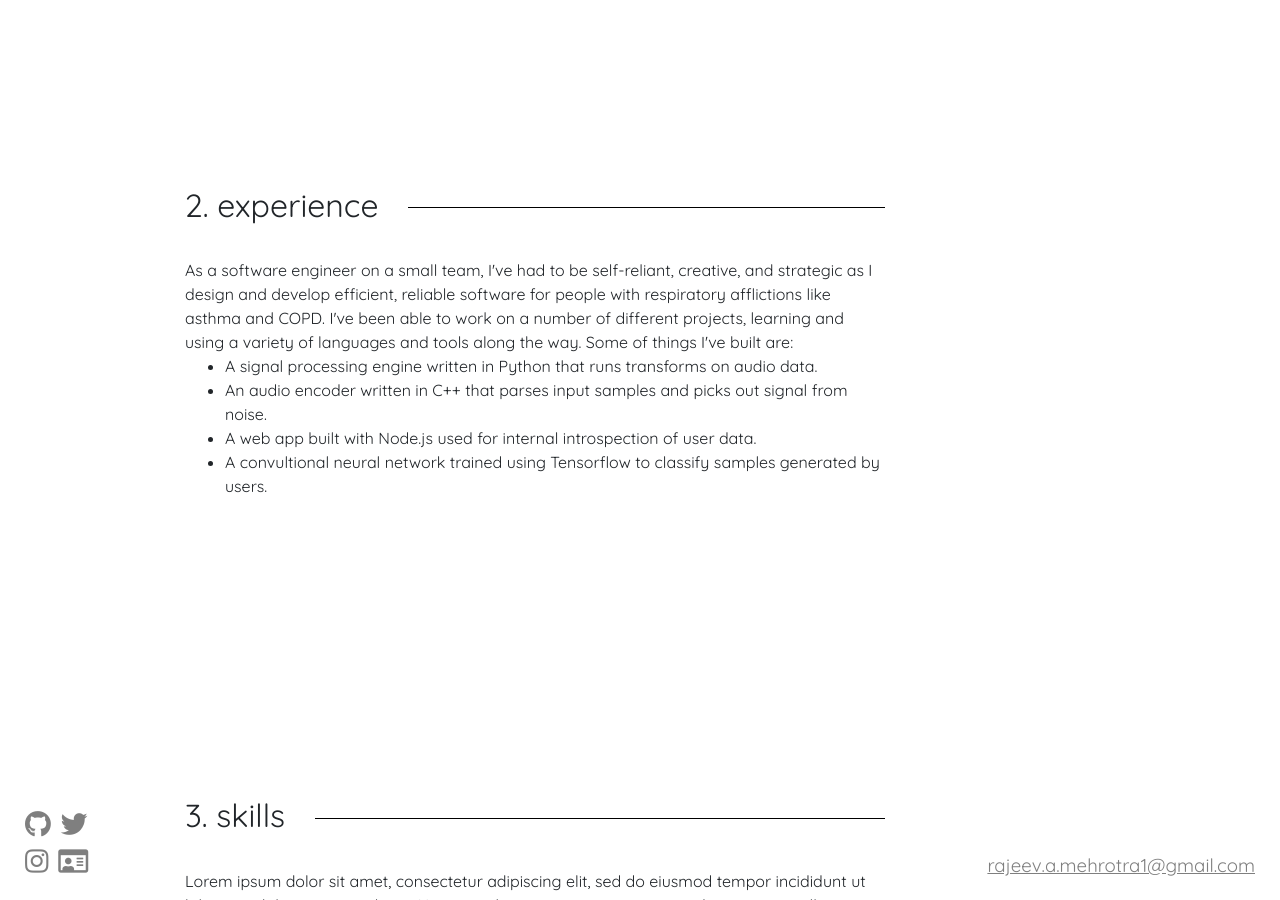
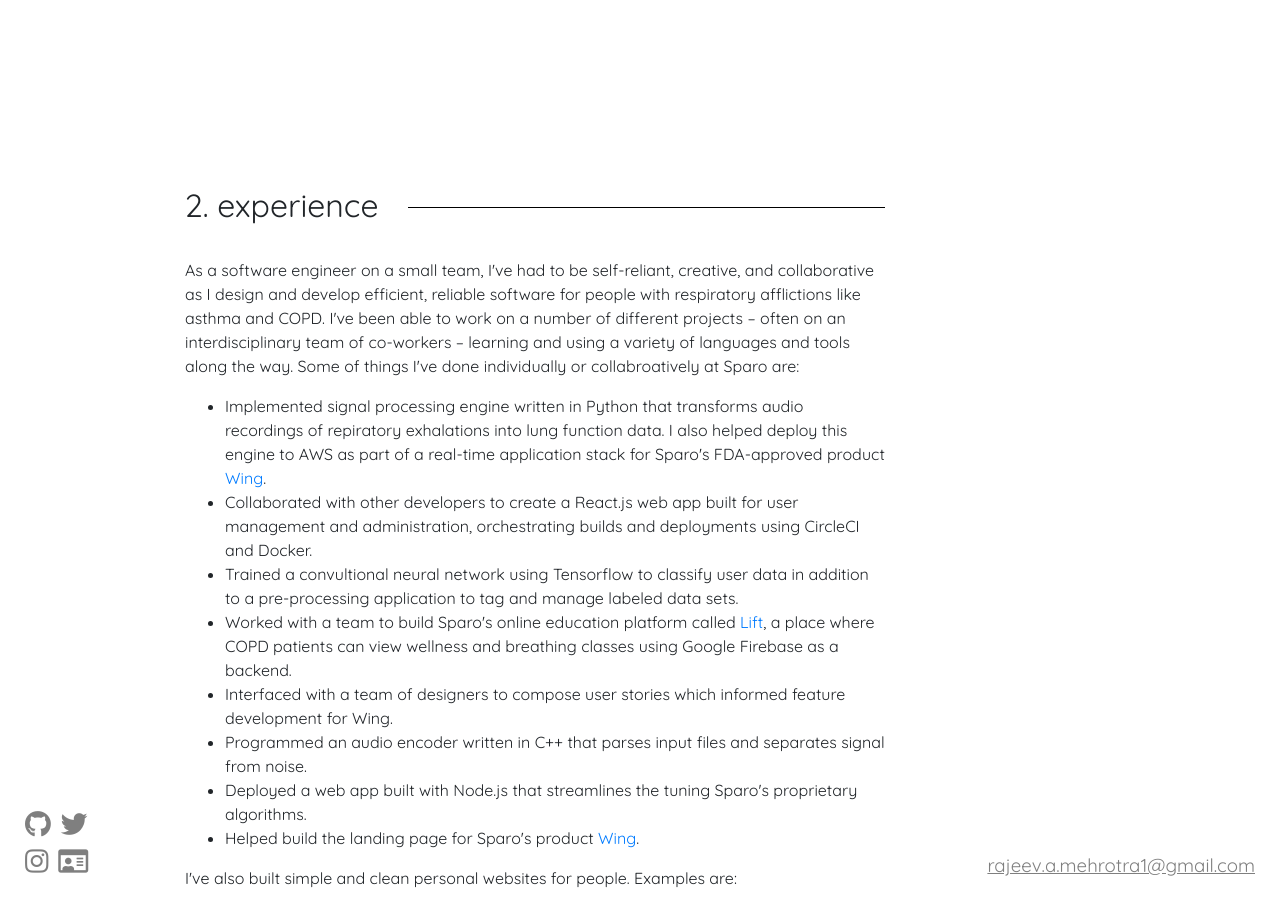
Before and after one commit to rajeevmehrotra/rajeevmehrotra.github.io, a Jekyll site: the page built from index.html, in a window 1280 px wide and 900 px high, scrolled down 1512 px. Built offline with Jekyll 4.4.1, drawn with Linux system fonts in a browser that asks for light colours; nearby versions of some CDN libraries; some of the changed text lies outside the part shown.

Commit message:
copy v1 for experience section

```diff
--- a/index.html
+++ b/index.html
@@ -19,7 +19,6 @@
 <section class='container d-flex flex-column justify-content-center' id='about'>
   <div class='content'>
     <h2><span>1. who am i</span></h2>
-    <div>
     <p>
       Hey, I'm Raj.  I am a Software Engineer with more than 5 years of professional experience.
       In my time as a developer, I've been able to work on a wide range of projects, enabling
@@ -38,36 +37,61 @@
       a biomedical tech start-up based in St. Louis, MO.
     </p>
   </div>
-  </div>
 </section>
 
 <section class='container d-flex flex-column justify-content-center' id='experience'>
   <div class='content'>
     <h2><span>2. experience</span></h2>
-    <div>
+    <p>
       As a software engineer on a small team, I've had to be self-reliant, creative, and
-      strategic as I design and develop efficient, reliable software for people with
+      collaborative as I design and develop efficient, reliable software for people with
       respiratory afflictions like asthma and COPD.
-      I've been able to work on a number of different projects, learning and using
-      a variety of languages and tools along the way.  Some of things I've built are:
+      I've been able to work on a number of different projects &ndash; often on an interdisciplinary team of co-workers &ndash; learning and using
+      a variety of languages and tools along the way. Some of things I've done individually or collabroatively at Sparo are:
+    </p>
     <ul>
       <li>
-          A signal processing engine written in Python that runs transforms on audio data.
+        Implemented signal processing engine written in Python that transforms audio recordings of repiratory exhalations
+        into lung function data. I also helped deploy this engine to AWS as part of a real-time application stack
+        for Sparo's FDA-approved product <a href='https://mywing.io' target="_blank" rel="nofollow noopener">Wing</a>.
       </li>
       <li>
-          An audio encoder written in C++ that parses input samples and picks out signal from noise.
+        Collaborated with other developers to create a React.js web app built for user management and administration,
+        orchestrating builds and deployments using CircleCI and Docker.
       </li>
       <li>
-          A web app built with Node.js used for internal introspection of user data.
+        Trained a convultional neural network using Tensorflow to classify user data in addition to
+        a pre-processing application to tag and manage labeled data sets.
       </li>
       <li>
-          A convultional neural network trained using Tensorflow to classify samples generated by users.
+        Worked with a team to build Sparo's online education platform called
+        <a href='https://liftpulmonaryrehab.com' target="_blank" rel="nofollow noopener">Lift</a>,
+        a place where COPD patients can view wellness and breathing classes using Google Firebase as a backend.
+      </li>
+      <li>
+        Interfaced with a team of designers to compose user stories which informed feature development for Wing.
+      </li>
+      <li>
+        Programmed an audio encoder written in C++ that parses input files and separates signal from noise.
+      </li>
+      <li>
+        Deployed a web app built with Node.js that streamlines the tuning Sparo's proprietary algorithms.
+      </li>
+      <li>
+        Helped build the landing page for Sparo's product <a href='https://mywing.io' target="_blank" rel="nofollow noopener">Wing</a>.
       </li>
     </ul>
-    </div>
-    <div>
-
-    </div>
+    <p>
+      I've also built simple and clean personal websites for people. Examples are:
+    </p>
+    <ul>
+      <li>
+        A personal portfolio for <a href='/alana' target="_blank" rel="nofollow noopener">Alana</a>
+      </li>
+      <li>
+        A professional homepage for <a href='https://jasminemhuang.com' target="_blank" rel="nofollow noopener">Jasmine</a>
+      </li>
+    </ul>
   </div>
 </section>
 
```
Lines whose indentation alone changed are shown as unchanged.
